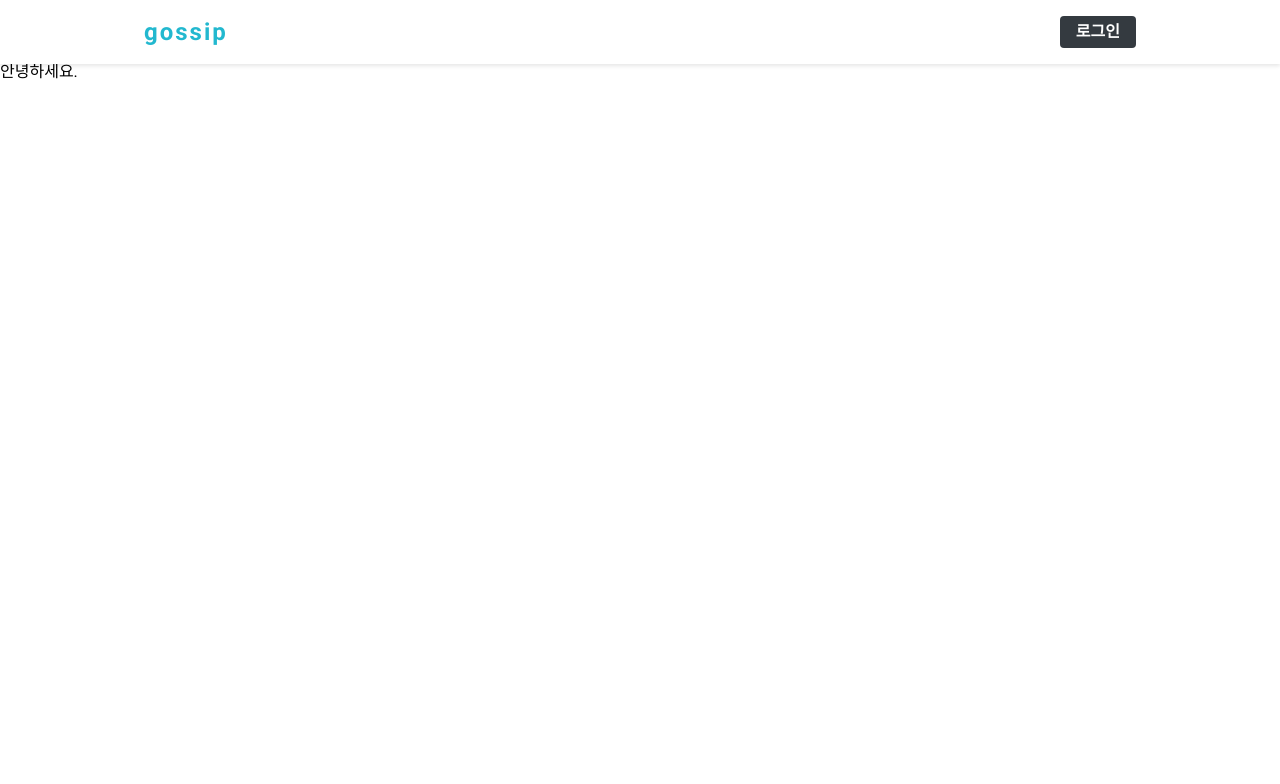
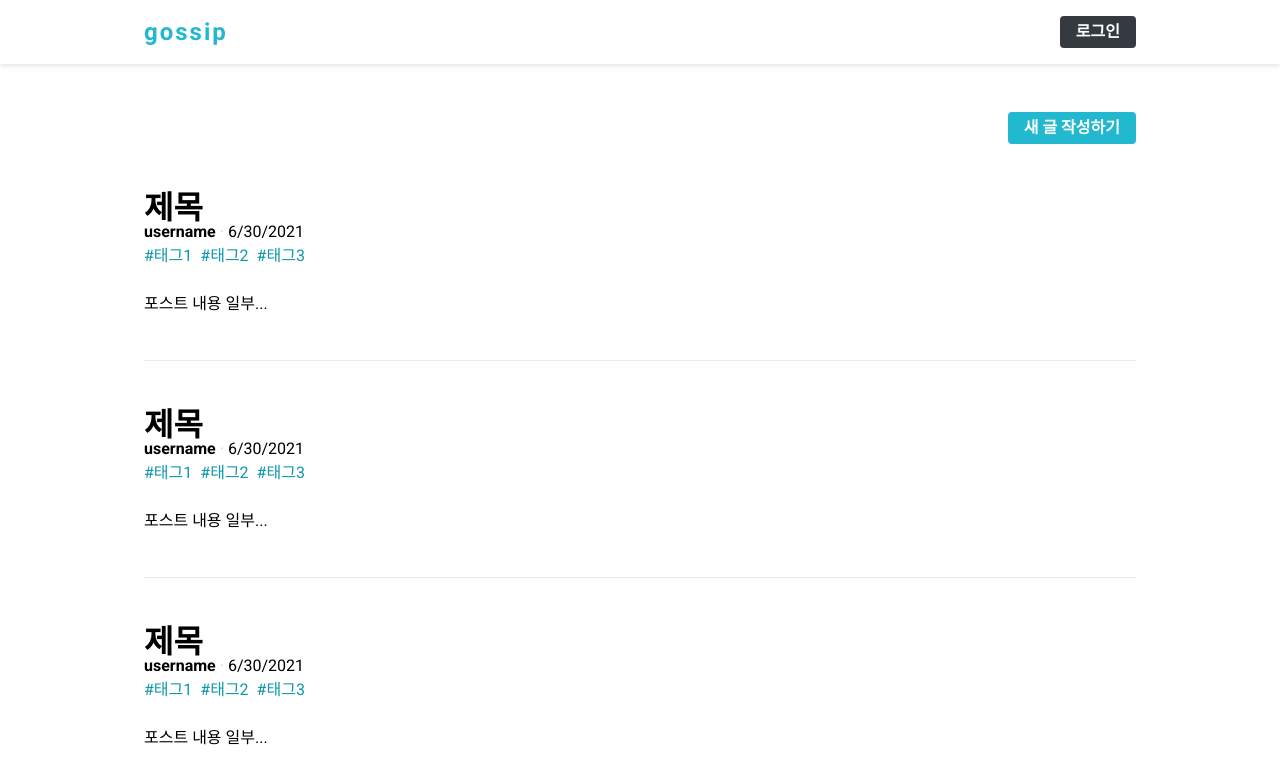
Before and after one commit to dongchan-K/BlogProject, a React (Create React App) app in the folder blog-frontend/: page / in a window 1280 px wide. Shown: the top 784 px of the page. Built offline with nearby package versions, Linux system fonts and the light colour scheme.

Commit message:
feat: 게시물 목록 UI 구현

```diff
--- a/blog-frontend/src/App.js
+++ b/blog-frontend/src/App.js
@@ -1,7 +1,7 @@
 import React from 'react';
 import { Route } from 'react-router';
 
-import PostListPage from './pages/PostListPage';
+import MainPage from './pages/MainPage';
 import LoginPage from './pages/LoginPage';
 import RegisterPage from './pages/RegisterPage';
 import WritePage from './pages/WritePage';
@@ -10,7 +10,7 @@
 const App = () => {
   return (
     <>
-      <Route component={PostListPage} path={['/@:username', '/']} exact />
+      <Route component={MainPage} path={['/@:username', '/']} exact />
       <Route component={LoginPage} path="/login" />
       <Route component={RegisterPage} path="/register" />
       <Route component={WritePage} path="/write" />
--- /dev/null
+++ b/blog-frontend/src/components/common/SubInfo.jsx
@@ -0,0 +1,35 @@
+import React from 'react';
+import styled, { css } from 'styled-components';
+import { Link } from 'react-router-dom';
+import palette from '../../lib/styles/palette';
+
+const SubInfoWrapper = styled.div`
+  ${(props) =>
+    props.hasMarginTop &&
+    css`
+      margin-top: 1rem;
+    `}
+  color: ${palette.gray};
+
+  span + span:before {
+    color: ${palette.gray[4]};
+    padding-left: 0.25rem;
+    padding-right: 0.25rem;
+    content: '\\B7';
+  }
+`;
+
+const SubInfo = ({ username, publishedDate, hasMarginTop }) => {
+  return (
+    <SubInfoWrapper>
+      <span>
+        <b>
+          <Link to={`/@${username}`}>{username}</Link>
+        </b>
+      </span>
+      <span>{new Date().toLocaleDateString()}</span>
+    </SubInfoWrapper>
+  );
+};
+
+export default SubInfo;
--- /dev/null
+++ b/blog-frontend/src/components/common/Tags.jsx
@@ -0,0 +1,31 @@
+import React from 'react';
+import styled from 'styled-components';
+import palette from '../../lib/styles/palette';
+import { Link } from 'react-router-dom';
+
+const TagsWrapper = styled.div`
+  margin-top: 0.5rem;
+  .tag {
+    display: inline-block;
+    color: ${palette.cyan[7]};
+    /* text-decoration: none; */
+    margin-right: 0.5rem;
+    &:hover {
+      color: ${palette.cyan[6]};
+    }
+  }
+`;
+
+const Tags = ({ tags }) => {
+  return (
+    <TagsWrapper>
+      {tags.map((tag) => (
+        <Link className="tag" to={`/?tag=${tag}`} key={tag}>
+          #{tag}
+        </Link>
+      ))}
+    </TagsWrapper>
+  );
+};
+
+export default Tags;
--- /dev/null
+++ b/blog-frontend/src/components/main/PostList.jsx
@@ -0,0 +1,68 @@
+import React from 'react';
+import styled from 'styled-components';
+import Responsive from '../common/Responsive';
+import Button from '../common/Button';
+import palette from '../../lib/styles/palette';
+import SubInfo from '../common/SubInfo';
+import Tags from '../common/Tags';
+
+const PostListWrapper = styled(Responsive)`
+  margin-top: 3rem;
+`;
+
+const WritePostButtonWrapper = styled.div`
+  display: flex;
+  justify-content: flex-end;
+  margin-bottom: 3rem;
+`;
+
+const PostItemWrapper = styled.div`
+  padding-top: 3rem;
+  padding-bottom: 3rem;
+  // 첫번째 포스트는 padding-top 제거
+  &:first-child {
+    padding-top: 0;
+  }
+  & + & {
+    border-top: 1px solid ${palette.gray[2]};
+  }
+  h2 {
+    font-size: 2rem;
+    &:hover {
+      color: ${palette.gray[6]};
+    }
+  }
+  p {
+    margin-top: 2rem;
+  }
+`;
+
+const PostItem = () => {
+  return (
+    <PostItemWrapper>
+      <h2>제목</h2>
+      <SubInfo username="username" publishedDate={new Date()} />
+      <Tags tags={['태그1', '태그2', '태그3']} />
+      <p>포스트 내용 일부...</p>
+    </PostItemWrapper>
+  );
+};
+
+const PostList = () => {
+  return (
+    <PostListWrapper>
+      <WritePostButtonWrapper>
+        <Button cyan to="/write">
+          새 글 작성하기
+        </Button>
+      </WritePostButtonWrapper>
+      <div>
+        <PostItem />
+        <PostItem />
+        <PostItem />
+      </div>
+    </PostListWrapper>
+  );
+};
+
+export default PostList;
--- a/blog-frontend/src/components/post/PostViewer.jsx
+++ b/blog-frontend/src/components/post/PostViewer.jsx
@@ -2,6 +2,8 @@
 import styled from 'styled-components';
 import palette from '../../lib/styles/palette';
 import Reponsive from '../common/Responsive';
+import SubInfo from '../common/SubInfo';
+import Tags from '../common/Tags';
 
 const PostViewerWrapper = styled(Reponsive)`
   margin-top: 4rem;
@@ -15,31 +17,6 @@
     font-size: 3rem;
     line-height: 1.5;
     margin: 0;
-  }
-`;
-
-const SubInfo = styled.div`
-  margin-top: 1rem;
-  color: ${palette.gray[6]};
-
-  /* span 사이에 가운뎃점 문자 */
-  span + span:before {
-    color: ${palette.gray[5]};
-    padding: 0 0.25rem;
-    content: '\\B7'; // 가운뎃점 문자
-  }
-`;
-
-const Tags = styled.div`
-  margin-top: 0.5rem;
-  .tag {
-    display: inline-block;
-    color: ${palette.cyan[7]};
-    text-decoration: none;
-    margin-right: 0.5rem;
-    &:hover {
-      color: ${palette.cyan[6]};
-    }
   }
 `;
 
@@ -68,19 +45,13 @@
     <PostViewerWrapper>
       <PostHead>
         <h1>{title}</h1>
-        <SubInfo>
-          <span>
-            <b>{user.username}</b>
-          </span>
-          <span>{new Date(publishedDate).toLocaleDateString()}</span>
-        </SubInfo>
-        <Tags>
-          {tags.map((tag, i) => (
-            <div className="tag" key={i}>
-              #{tag}
-            </div>
-          ))}
-        </Tags>
+        <SubInfo
+          username={user.username}
+          publishedDate={publishedDate}
+          hasMarginTop
+        />
+
+        <Tags tags={tags} />
       </PostHead>
       <PostContent dangerouslySetInnerHTML={{ __html: body }} />
     </PostViewerWrapper>
--- a/blog-frontend/src/pages/PostListPage.jsx
+++ b/blog-frontend/src/pages/MainPage.jsx
@@ -1,11 +1,12 @@
 import React from 'react';
+import PostList from '../components/main/PostList';
 import HeaderContainer from '../containers/common/HeaderContainer';
 
 const PostListPage = () => {
   return (
     <>
       <HeaderContainer />
-      <div>안녕하세요.</div>
+      <PostList />
     </>
   );
 };
```
